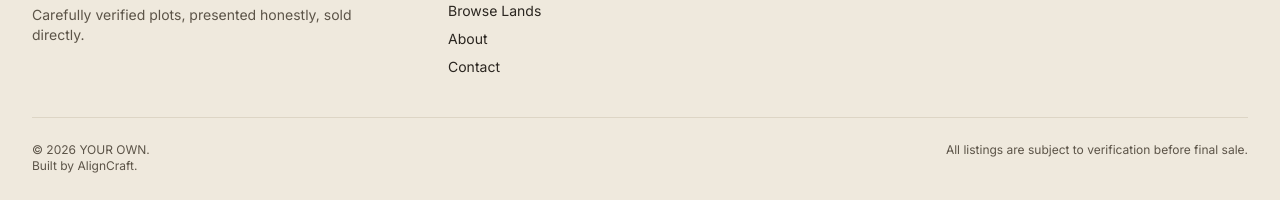
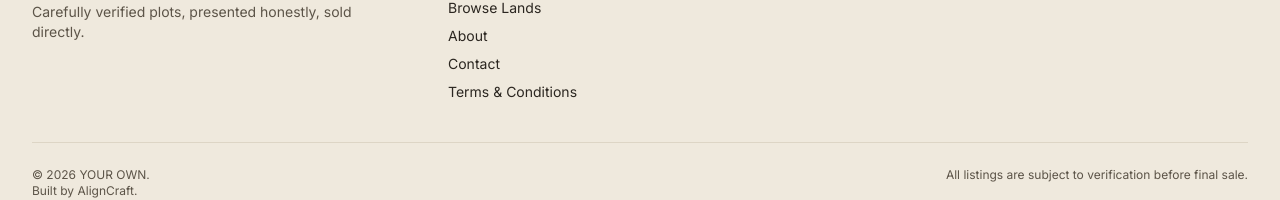
Before and after one commit to Sksahilkhan67sh/your-own-platform, a React (Vite) app in the folder apps/web/: page /lands/1 in a window 1280 px wide. Shown: the part 578-778 px from the top of the page. Built offline with nearby package versions, Linux system fonts and the light colour scheme; no server answers; what @your-own/shared would draw is missing.

Commit message:
Add Terms & Conditions link to footer

```diff
--- a/apps/web/src/components/layout/Footer.jsx
+++ b/apps/web/src/components/layout/Footer.jsx
@@ -21,6 +21,7 @@ export function Footer({ settings }) {
               <Link to="/lands" className="text-sm text-ink hover:text-accent">Browse Lands</Link>
               <Link to="/about" className="text-sm text-ink hover:text-accent">About</Link>
               <Link to="/contact" className="text-sm text-ink hover:text-accent">Contact</Link>
+              <Link to="/terms" className="text-sm text-ink hover:text-accent">Terms & Conditions</Link>
             </nav>
           </div>
 
```
